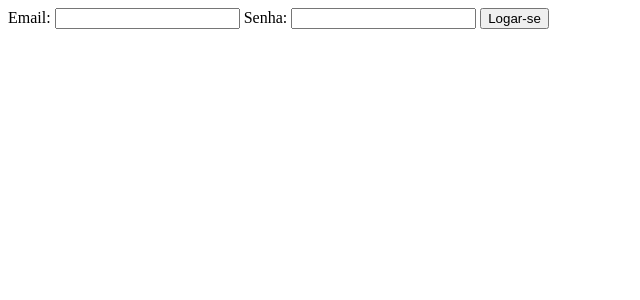
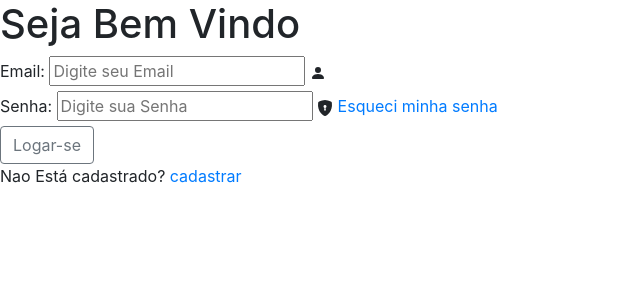
Before and after one commit to JClaion/TimeLibrary, a PHP site: page /usuario/login.php in a window 1280 px wide. Shown: the top 300 px of the page, without its empty margins (0-640 px from the left). Run offline with PHP 8.4, Linux system fonts and the light colour scheme.

Commit message:
algumas alteraçoes na tela de login

```diff
--- a/views/usuario/login.php
+++ b/views/usuario/login.php
@@ -1,22 +1,50 @@
 <!DOCTYPE html>
-<html lang="en">
+<html lang="pt-br">
 <head>
     <meta charset="UTF-8">
-    <meta name="viewport" content="width=device-width, initial-scale=1.0">
+    <meta name="viewport" content="width=device-width, initial-scale=1, shrink-to-fit=no">
+    <link rel="stylesheet" href="https://stackpath.bootstrapcdn.com/bootstrap/4.1.3/css/bootstrap.min.css" integrity="sha384-MCw98/SFnGE8fJT3GXwEOngsV7Zt27NXFoaoApmYm81iuXoPkFOJwJ8ERdknLPMO" crossorigin="anonymous">
     <title>Tela de Login</title>
-</head>
-<body>
+  </head>
+ <body>
+    <div>
+
+
 
     <form action="../../services/login.php" method = "POST">
+      <h1> Seja Bem Vindo </h1>
+      <div>
+
 
         <label for="email">Email:</label>
-        <input type="text" name = "email">
+        <input placeholder="Digite seu Email" type="text" name = "email" required>
+        <svg xmlns="http://www.w3.org/2000/svg" width="16" height="16" fill="currentColor" class="bi bi-person-fill" viewBox="0 0 16 16">
+    <path d="M3 14s-1 0-1-1 1-4 6-4 6 3 6 4-1 1-1 1zm5-6a3 3 0 1 0 0-6 3 3 0 0 0 0 6"/>
+      </svg>
+       <i class="bi bi-person-fill"></i>
+
+        </div>
+
+         <div>
+
         <label for="email">Senha:</label>
-        <input type="text" name = "senha">
+        <input type="password" placeholder="Digite sua Senha" name = "senha" required >
 
-        <input type="submit" value = "Logar-se">
+        <svg xmlns="http://www.w3.org/2000/svg" width="16" height="16" fill="currentColor" class="bi bi-shield-lock-fill" viewBox="0 0 16 16">
+     <path fill-rule="evenodd" d="M8 0c-.69 0-1.843.265-2.928.56-1.11.3-2.229.655-2.887.87a1.54 1.54 0 0 0-1.044 1.262c-.596 4.477.787 7.795 2.465 9.99a11.8 11.8 0 0 0 2.517 2.453c.386.273.744.482 1.048.625.28.132.581.24.829.24s.548-.108.829-.24a7 7 0 0 0 1.048-.625 11.8 11.8 0 0 0 2.517-2.453c1.678-2.195 3.061-5.513 2.465-9.99a1.54 1.54 0 0 0-1.044-1.263 63 63 0 0 0-2.887-.87C9.843.266 8.69 0 8 0m0 5a1.5 1.5 0 0 1 .5 2.915l.385 1.99a.5.5 0 0 1-.491.595h-.788a.5.5 0 0 1-.49-.595l.384-1.99A1.5 1.5 0 0 1 8 5"/>
+     </svg>
+        <i class="bi bi-shield-lock-fill"></i>
+        <a href="#"> Esqueci minha senha </a>
 
+
+
+     </div>
+     <button type="submit" class="btn btn-outline-secondary"> Logar-se </button>
+
+     <div>
+        <p> Nao Está cadastrado?  <a href="#"> cadastrar </a> </p>
+     </div>
     </form>
-
+</div>
 </body>
 </html>
```
